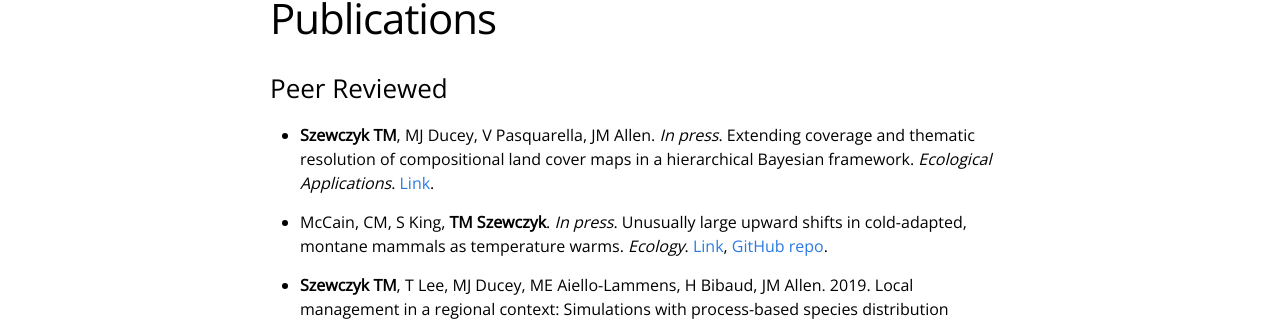
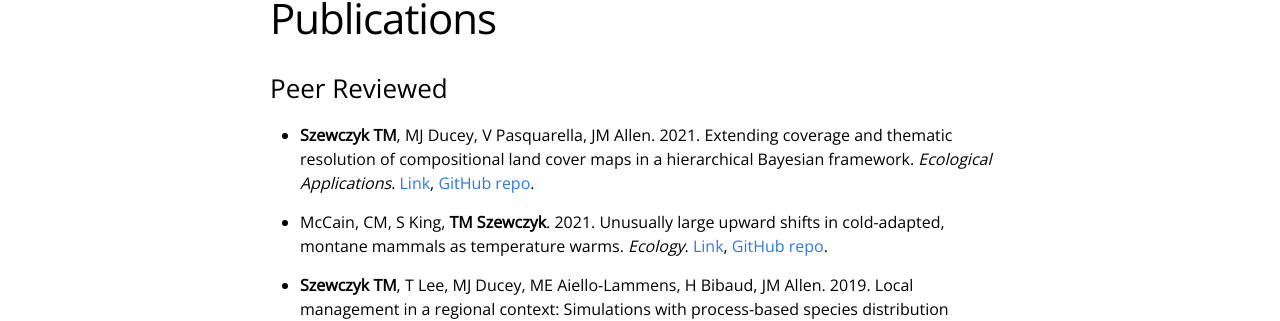
Before and after one commit to Sz-Tim/Sz-Tim.github.io, a Jekyll site: the page built from publications.md, in a window 1280 px wide. Shown: the part 166-487 px from the top of the page. Built offline with Jekyll 4.4.1, drawn with Linux system fonts in a browser that asks for light colours.

Commit message:
updated ecapps

```diff
--- a/publications.md
+++ b/publications.md
@@ -7,9 +7,9 @@ weight: 4
 
 ### Peer Reviewed
 
-- **Szewczyk TM**, MJ Ducey, V Pasquarella, JM Allen. *In press*. Extending coverage and thematic resolution of compositional land cover maps in a hierarchical Bayesian framework. *Ecological Applications*. [Link](https://doi.org/10.1002/eap.2318).
+- **Szewczyk TM**, MJ Ducey, V Pasquarella, JM Allen. 2021. Extending coverage and thematic resolution of compositional land cover maps in a hierarchical Bayesian framework. *Ecological Applications*. [Link](https://doi.org/10.1002/eap.2318), [GitHub repo](https://sz-tim.github.io/2021_SzewczykEtAl_EcApps/).
 
-- McCain, CM, S King, **TM Szewczyk**. *In press*. Unusually large upward shifts in cold-adapted, montane mammals as temperature warms. *Ecology*. [Link](https://doi.org/10.1002/ecy.3300), [GitHub repo](https://github.com/Sz-Tim/2020_McCainEtAl).
+- McCain, CM, S King, **TM Szewczyk**. 2021. Unusually large upward shifts in cold-adapted, montane mammals as temperature warms. *Ecology*. [Link](https://doi.org/10.1002/ecy.3300), [GitHub repo](https://github.com/Sz-Tim/2020_McCainEtAl).
 
 - **Szewczyk TM**, T Lee, MJ Ducey, ME Aiello-Lammens, H Bibaud, JM Allen. 2019. Local management in a regional context: Simulations with process-based species distribution models. *Ecological Modelling*. [Link](https://doi.org/10.1016/j.ecolmodel.2019.108827), [GitHub repo](https://github.com/Sz-Tim/gbPopMod).
 
```
